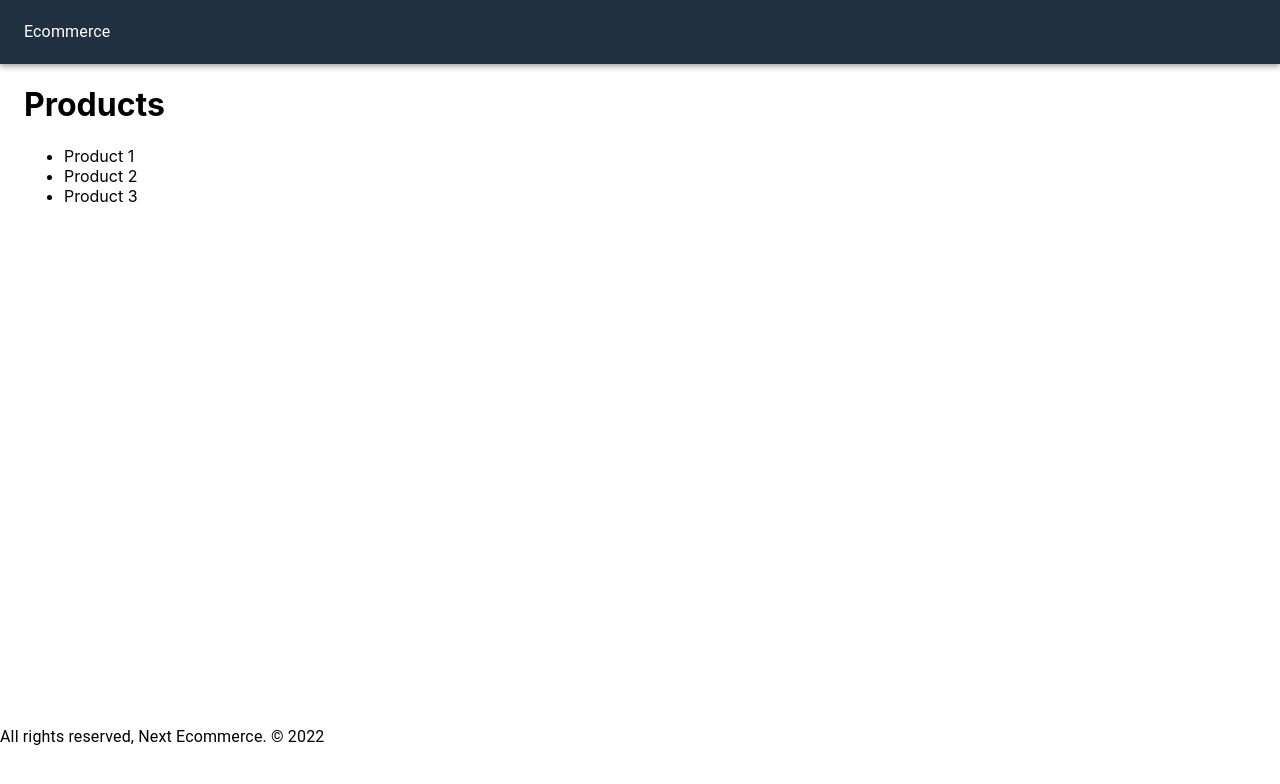
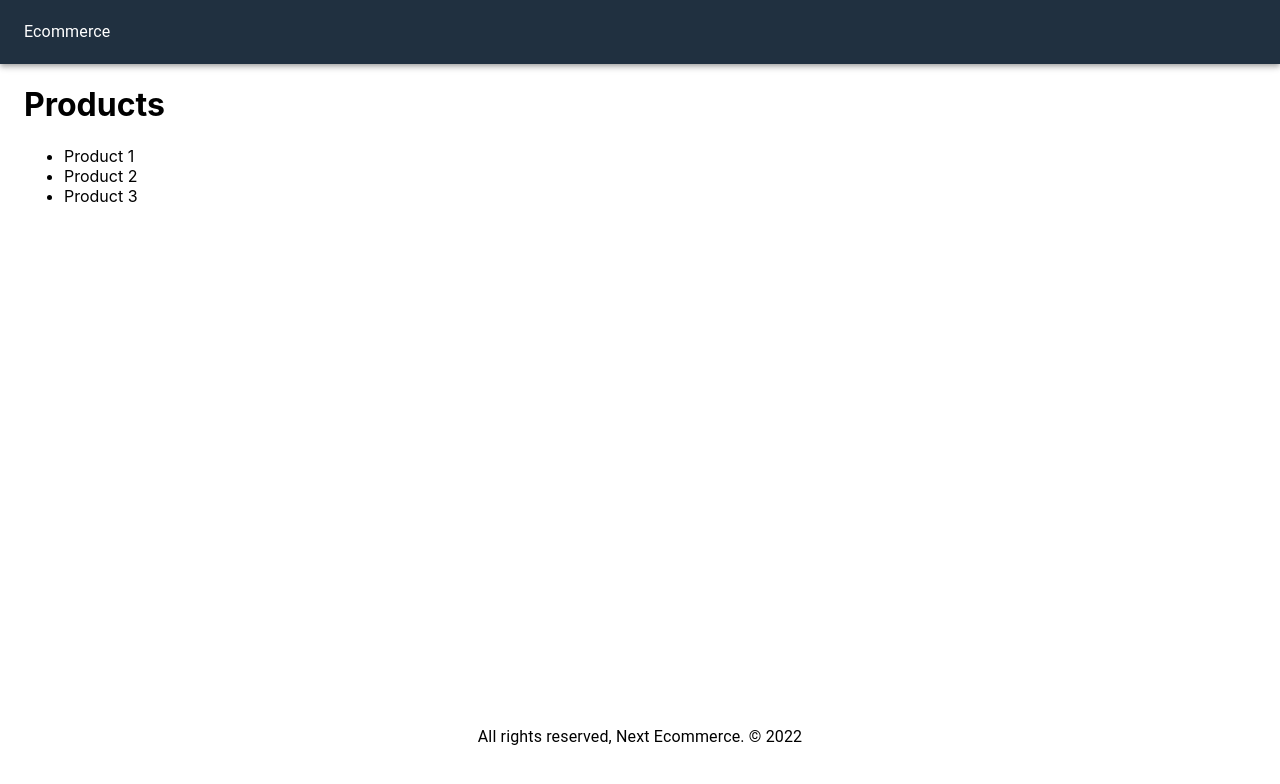
Before and after one commit to Uramud/next-ecommerce, a Next.js app: page / in a window 1280 px wide. Shown: the top 784 px of the page. Built offline with nearby package versions, Linux system fonts and the light colour scheme.

Commit message:
Update 3.1

```diff
--- a/components/Layout.js
+++ b/components/Layout.js
@@ -18,7 +18,7 @@ export default function Layout({ children }) {
         </Toolbar>
       </AppBar>
       <Container className={classes.main}>{children}</Container>
-      <footer>
+      <footer className={classes.footer}>
         <Typography>
           All rights reserved, Next Ecommerce. &copy; {new Date().getFullYear()}
         </Typography>
```
